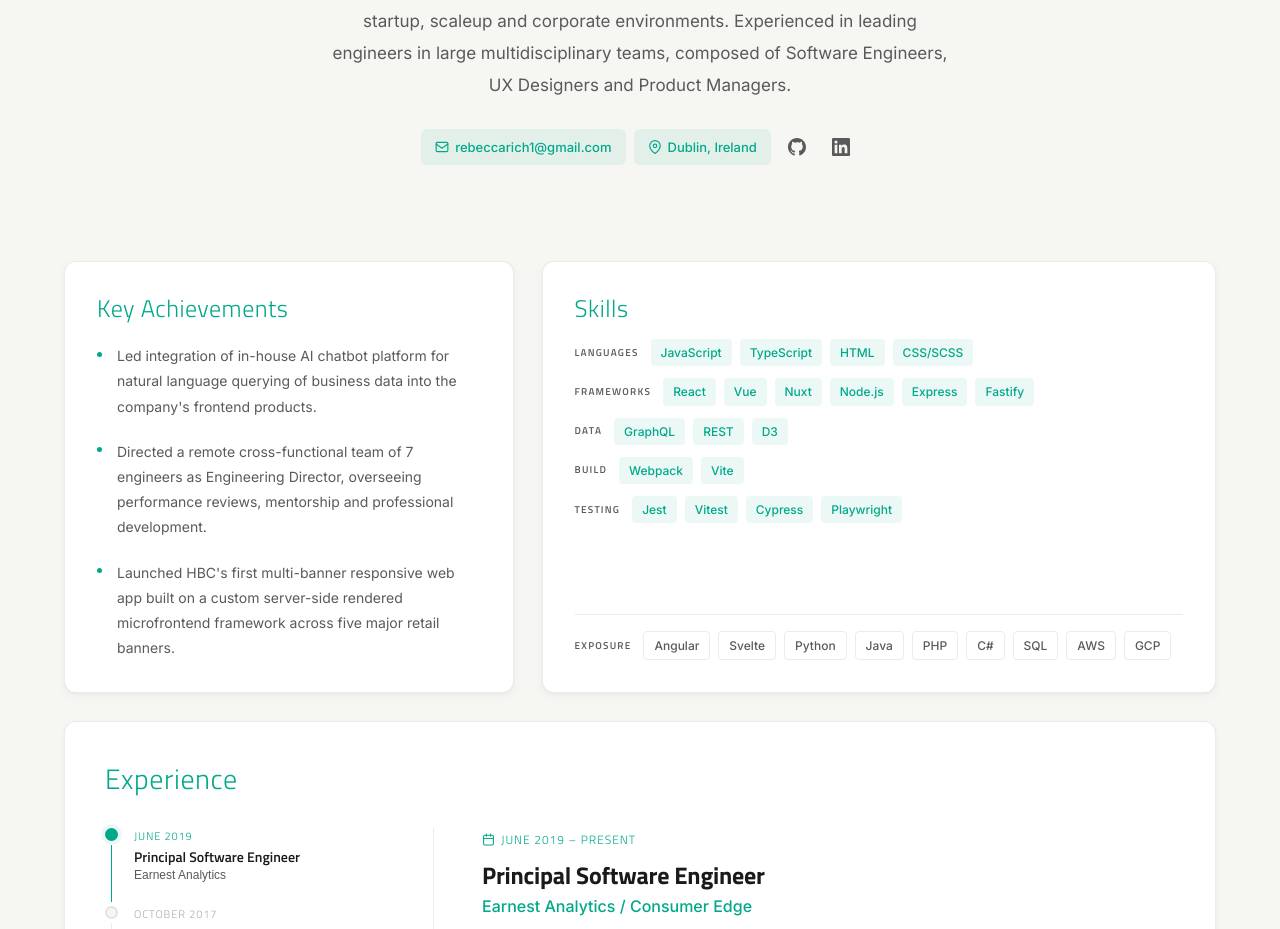
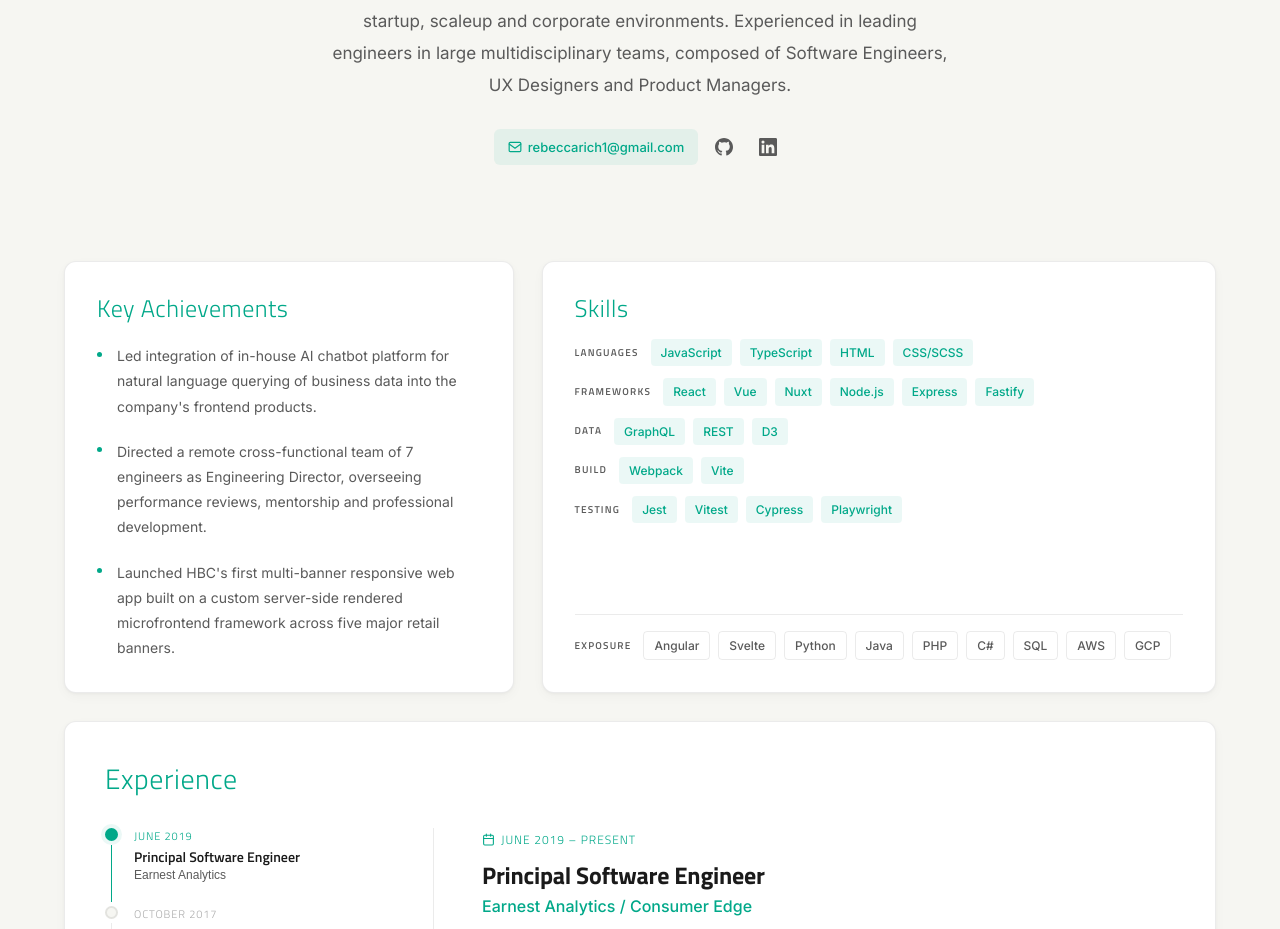
Before and after one commit to rebeccarich/portfolio-site, a React (Vite) app: page / in a window 1280 px wide. Shown: the part 860-1789 px from the top of the page. Built offline with nearby package versions, Linux system fonts and the light colour scheme.

Commit message:
remove location from about section

```diff
--- a/src/components/About/About.tsx
+++ b/src/components/About/About.tsx
@@ -1,7 +1,7 @@
 import { useRef } from 'react'
 import { motion, useInView } from 'framer-motion'
 import * as resume from '../../data/resume'
-import { EnvelopeIcon, MapPinIcon, GitHubIcon, LinkedInIcon } from '../Icons/Icons'
+import { EnvelopeIcon, GitHubIcon, LinkedInIcon } from '../Icons/Icons'
 import styles from './About.module.css'
 
 export function About() {
@@ -23,10 +23,6 @@
           <EnvelopeIcon size={14} />
           {resume.email}
         </a>
-        <span className={styles.pill}>
-          <MapPinIcon size={14} />
-          {resume.location}
-        </span>
         <a
           href={resume.github}
           target="_blank"
--- a/src/components/Icons/Icons.tsx
+++ b/src/components/Icons/Icons.tsx
@@ -26,25 +26,6 @@
     >
       <rect x="2" y="4" width="20" height="16" rx="2" />
       <path d="M22 7l-10 7L2 7" />
-    </svg>
-  )
-}
-
-export function MapPinIcon({ size = 20, className }: IconProps) {
-  return (
-    <svg
-      width={size}
-      height={size}
-      viewBox="0 0 24 24"
-      fill="none"
-      stroke="currentColor"
-      strokeWidth="2"
-      strokeLinecap="round"
-      strokeLinejoin="round"
-      className={className}
-    >
-      <path d="M21 10c0 7-9 13-9 13s-9-6-9-13a9 9 0 0 1 18 0z" />
-      <circle cx="12" cy="10" r="3" />
     </svg>
   )
 }
```
